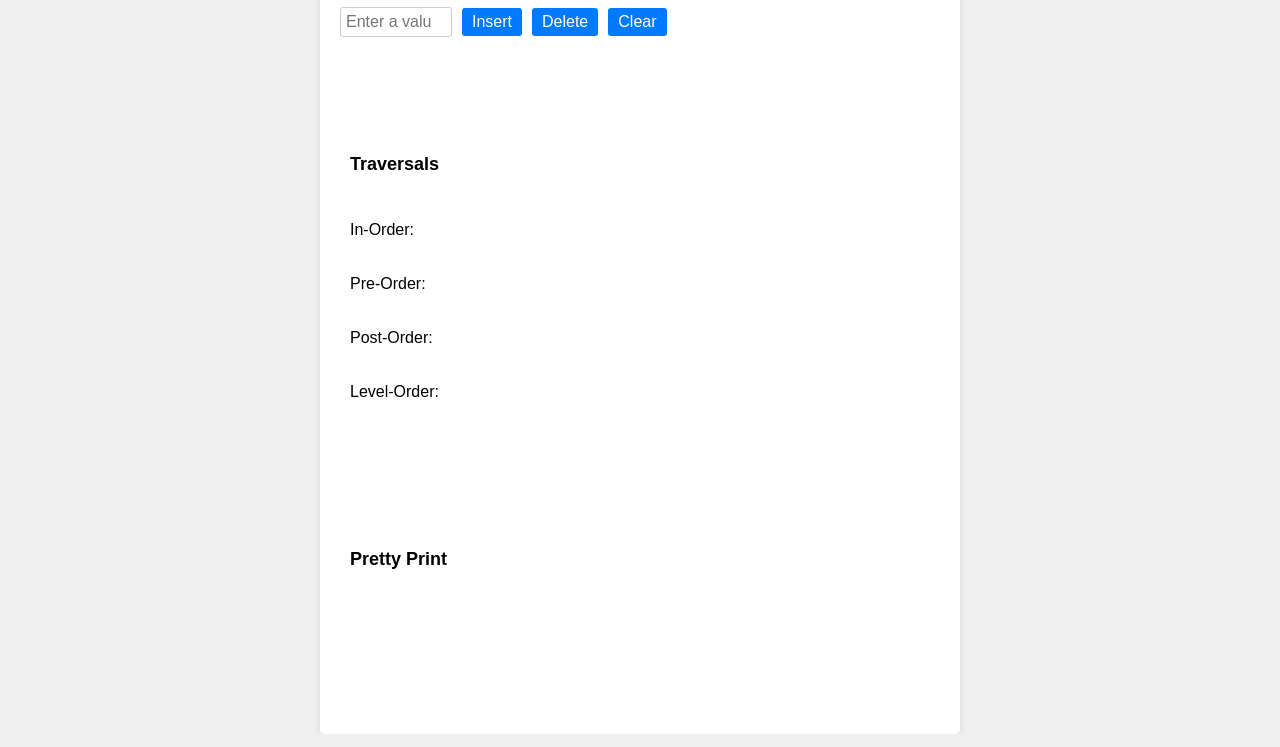
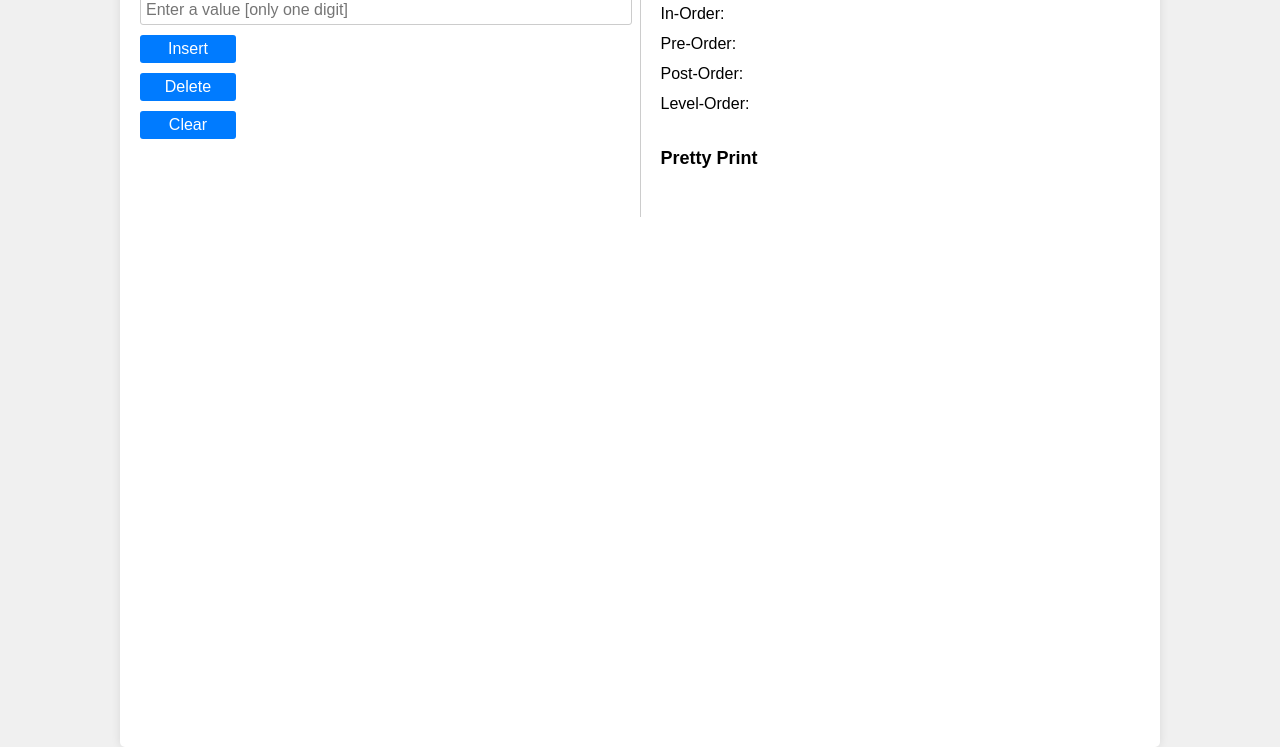
Before and after one commit to 3ein39/odin_BinarySearchTree, a plain HTML site: page index.html in a window 1280 px wide. Shown: the part 93-840 px from the top of the page. Drawn offline with Linux system fonts and the light colour scheme.

Commit message:
Improve UI

```diff
--- a/index.html
+++ b/index.html
@@ -2,19 +2,20 @@
 <html lang="en">
 <head>
     <meta charset="UTF-8">
+    <meta name="viewport" content="width=device-width, initial-scale=1.0">
     <link rel="stylesheet" href="style.css">
-    <title>Binary Search Tree</title>
+    <title>Binary Search Tree UI</title>
 </head>
 <body>
 <div class="container">
-    <h1>Binary Search Tree UI</h1>
-    <div class="controls">
-        <input id="input" type="number" placeholder="Enter a value">
+    <div class="input-section">
+        <h1>Binary Search Tree UI</h1>
+        <input id="input" type="number" placeholder="Enter a value [only one digit]">
         <button id="insert">Insert</button>
         <button id="delete">Delete</button>
         <button id="clear">Clear</button>
     </div>
-    <div class="output">
+    <div class="output-section">
         <div class="traversals">
             <h2>Traversals</h2>
             <div id="inorder">In-Order: </div>
@@ -28,7 +29,6 @@
         </div>
     </div>
 </div>
-
 <script src="binarySearchTree.js"></script>
 </body>
 </html>
--- a/style.css
+++ b/style.css
@@ -6,35 +6,48 @@ body {
 }
 
 .container {
-    max-width: 600px;
+    display: flex;
+    align-items: flex-start;
+    max-width: 1000px;
     margin: 0 auto;
+    height: 100vh;
     padding: 20px;
     background-color: #fff;
     box-shadow: 0 0 10px rgba(0, 0, 0, 0.1);
     border-radius: 5px;
 }
 
-h1 {
-    text-align: center;
-    color: #333;
+.input-section {
+    flex: 1;
+    padding-right: 20px;
+    display: flex;
+    flex-direction: column;
+    gap: 10px;
+
 }
 
-.controls {
-    display: flex;
-    gap: 10px;
-    align-items: center;
-    margin-top: 20px;
+.output-section {
+    flex: 1;
+    padding-left: 20px;
+    border-left: 1px solid #ccc;
 }
 
-input[type="number"] {
-    width: 100px;
+h1 {
+    text-align: left;
+    color: #333;
+    margin-top: 0;
+}
+
+.input-section input[type="number"] {
+    width: 100%;
     padding: 5px;
     border: 1px solid #ccc;
     border-radius: 3px;
     font-size: 16px;
+    margin-right: 10px;
 }
 
-button {
+.input-section button {
     padding: 5px 10px;
     font-size: 16px;
     background-color: #007bff;
@@ -42,35 +55,21 @@ button {
     border: none;
     border-radius: 3px;
     cursor: pointer;
+    width: 20%;
 }
 
-button:hover {
+.input-section button:hover {
     background-color: #0056b3;
 }
 
-
-/* ... Existing CSS ... */
-
-.output {
+.traversals, .pretty-print {
     margin-top: 20px;
-    padding: 10px;
-    border-radius: 3px;
-    font-size: 16px;
-    white-space: pre-wrap;
-    overflow-wrap: break-word;
+    display: flex;
+    flex-direction: column;
+    gap: 12px;
 }
 
-.traversals {
-    margin-bottom: 20px;
-}
-
-.traversals h2 {
+.traversals h2, .pretty-print h2 {
     font-size: 18px;
     margin-bottom: 10px;
 }
-
-.pretty-print h2 {
-    font-size: 18px;
-    margin-top: 20px;
-    margin-bottom: 10px;
-}
```
